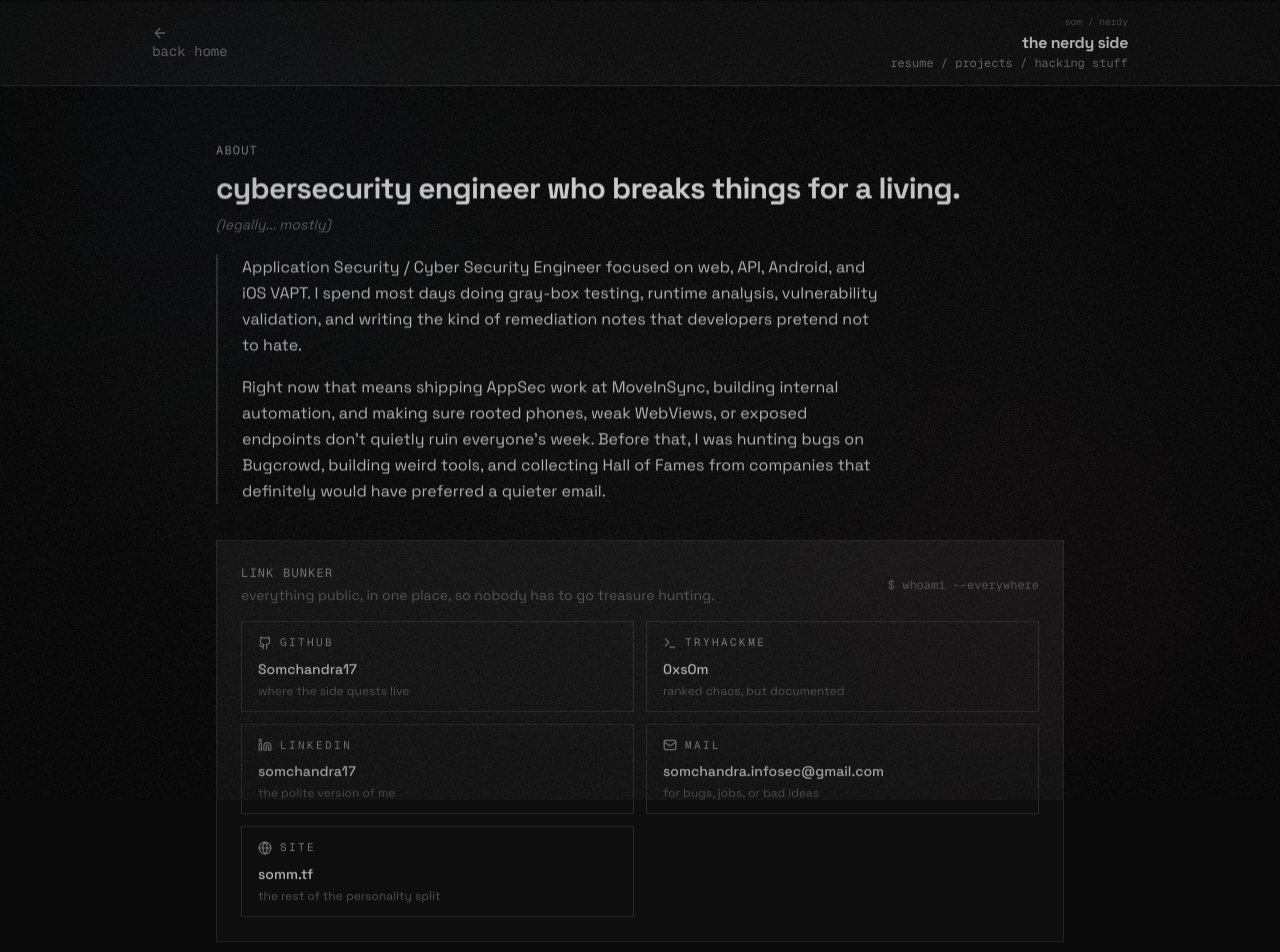
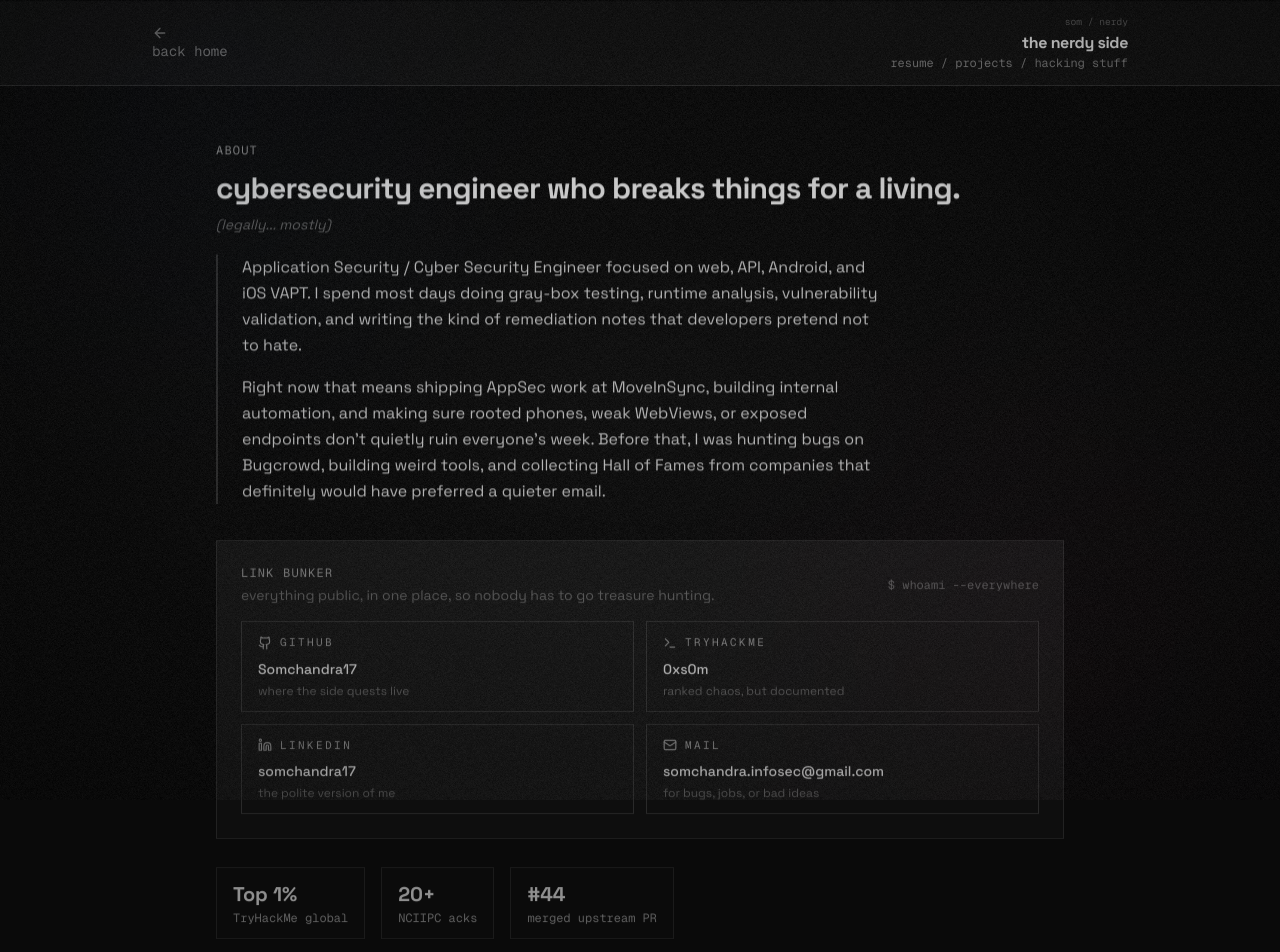
Before and after one commit to Somchandra17/v0-som-chandra-portfolio, a Next.js app: page /nerdy in a window 1280 px wide. Shown: the top 952 px of the page. Built offline with nearby package versions, Linux system fonts and the light colour scheme; no server answers.

Commit message:
Trim nerdy page link bunker

```diff
--- a/app/nerdy/page.tsx
+++ b/app/nerdy/page.tsx
@@ -6,7 +6,7 @@
 import { PageTransition } from "@/components/page-transition"
 import { SpotifyNowPlayingContent } from "@/components/now-playing"
 import { fetcher, type NowPlayingData } from "@/lib/creative-data"
-import { ExternalLink, Shield, Terminal, Flag, Bug, Github, Linkedin, Mail, Globe } from "lucide-react"
+import { ExternalLink, Shield, Terminal, Flag, Bug, Github, Linkedin, Mail } from "lucide-react"
 
 const linkHub = [
   {
@@ -36,13 +36,6 @@
     href: "mailto:somchandra.infosec@gmail.com",
     icon: Mail,
     aside: "for bugs, jobs, or bad ideas",
-  },
-  {
-    label: "site",
-    value: "somm.tf",
-    href: "https://www.somm.tf",
-    icon: Globe,
-    aside: "the rest of the personality split",
   },
 ]
 
```
